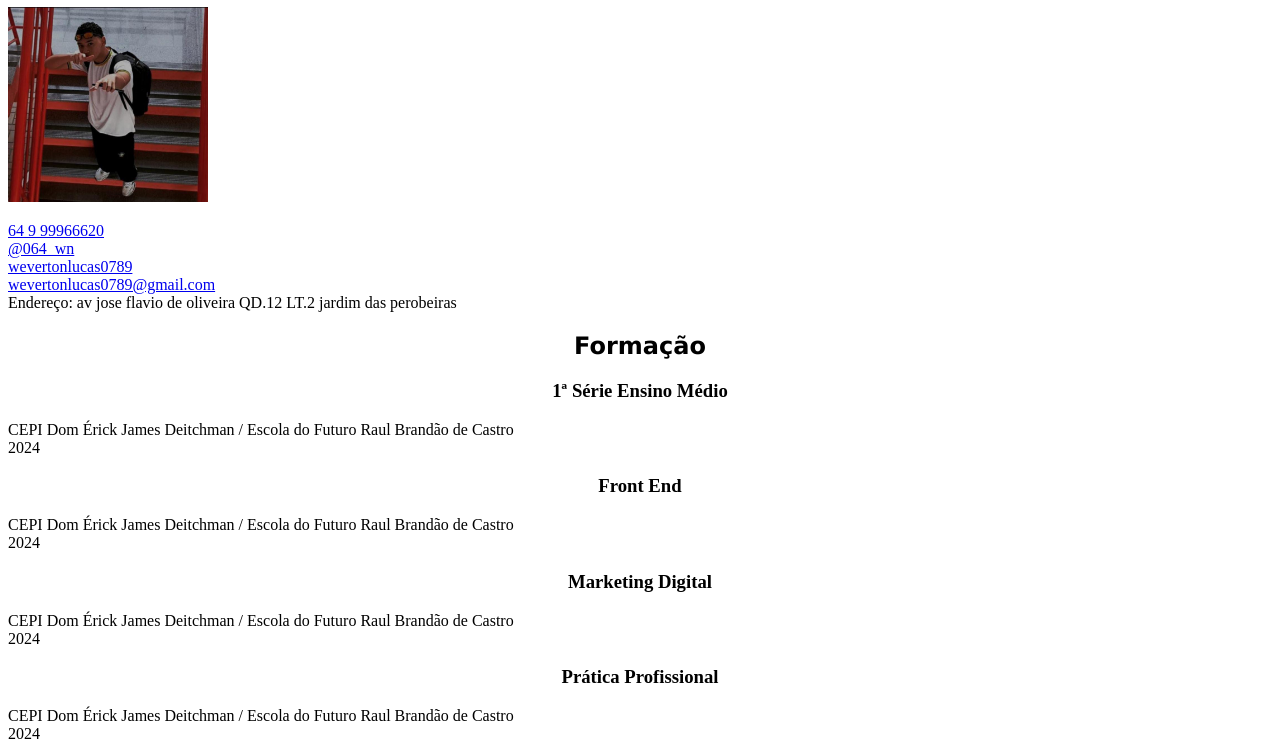
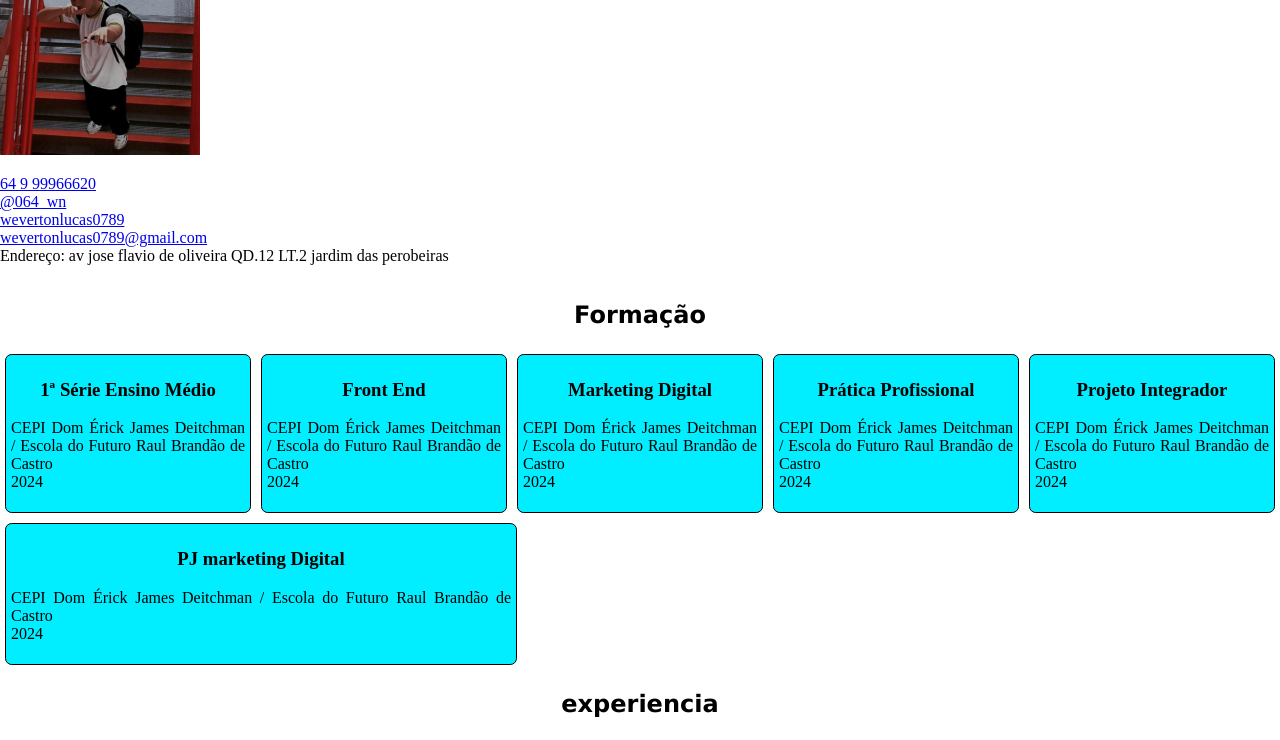
Before and after one commit to weverton08/Portifolio-2024, a plain HTML site: page index.html in a window 1280 px wide. Shown: the part 161-901 px from the top of the page. Drawn offline with Linux system fonts and the light colour scheme; files that its build step writes are made by us from their sources; the site is published under a folder, as on GitHub Pages, so addresses that start at the root find nothing; files whose address does not match are found by name.

Commit message:
Update index.html

```diff
--- a/index.html
+++ b/index.html
@@ -4,10 +4,10 @@
     <meta charset="UTF-8">
     <meta name="viewport" content="width=device-width, initial-scale=1.0">
     <title>weverton lucas v. de lima</title>
-    <link rel="stylesheet" href="/css/form.css">
-   <link rel="stylesheet" href="/css/menu.css">
-   <link rel="stylesheet" href="css/texto.css">
-    <link rel="shortcut icon" href="imagens/Favicon.png" type="image/x-icon">
+    <link rel="stylesheet" href="form.css">
+   <link rel="stylesheet" href="menu.css">
+   <link rel="stylesheet" href="texto.css">
+    <link rel="shortcut icon" href="Favicon.png" type="image/x-icon">
 </head>
 <body>
     <div id="conteudo">
```
